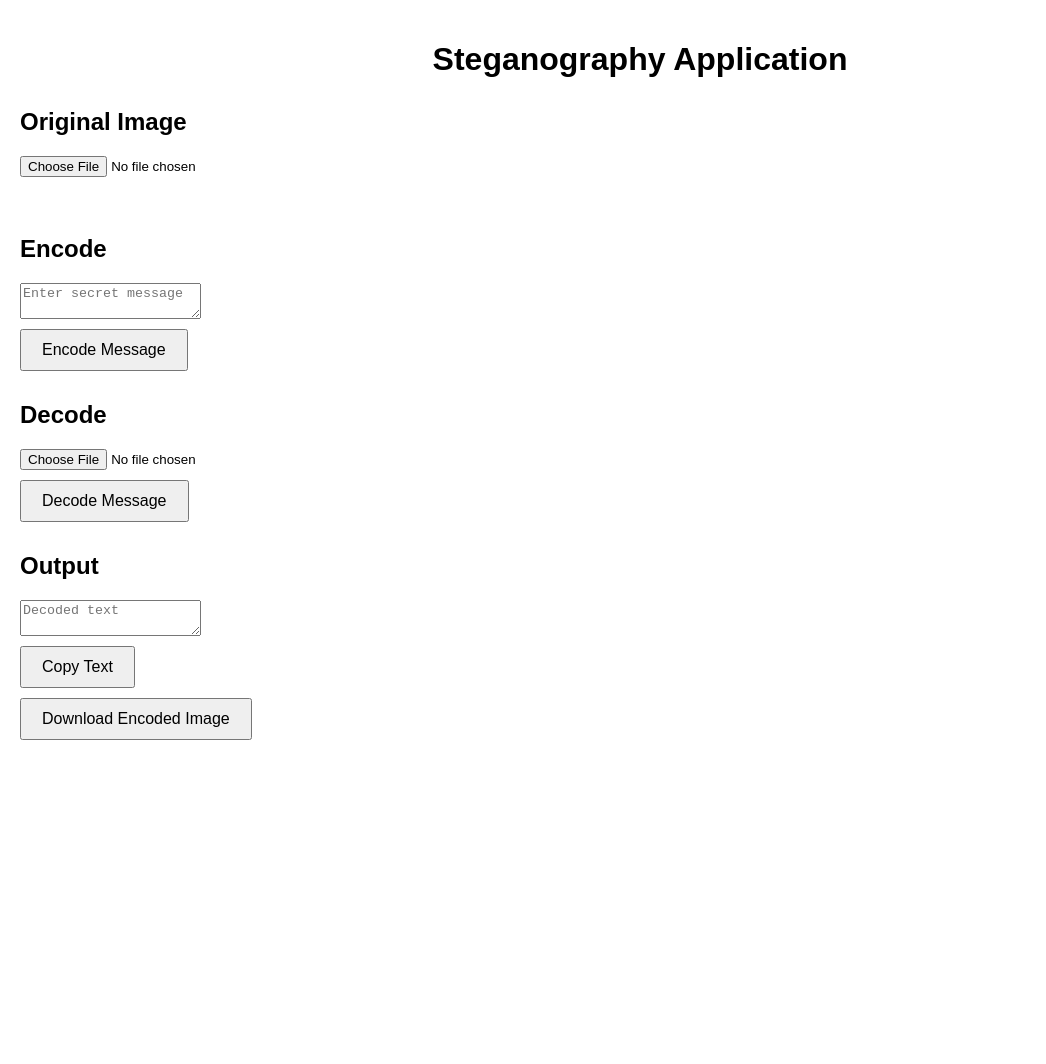
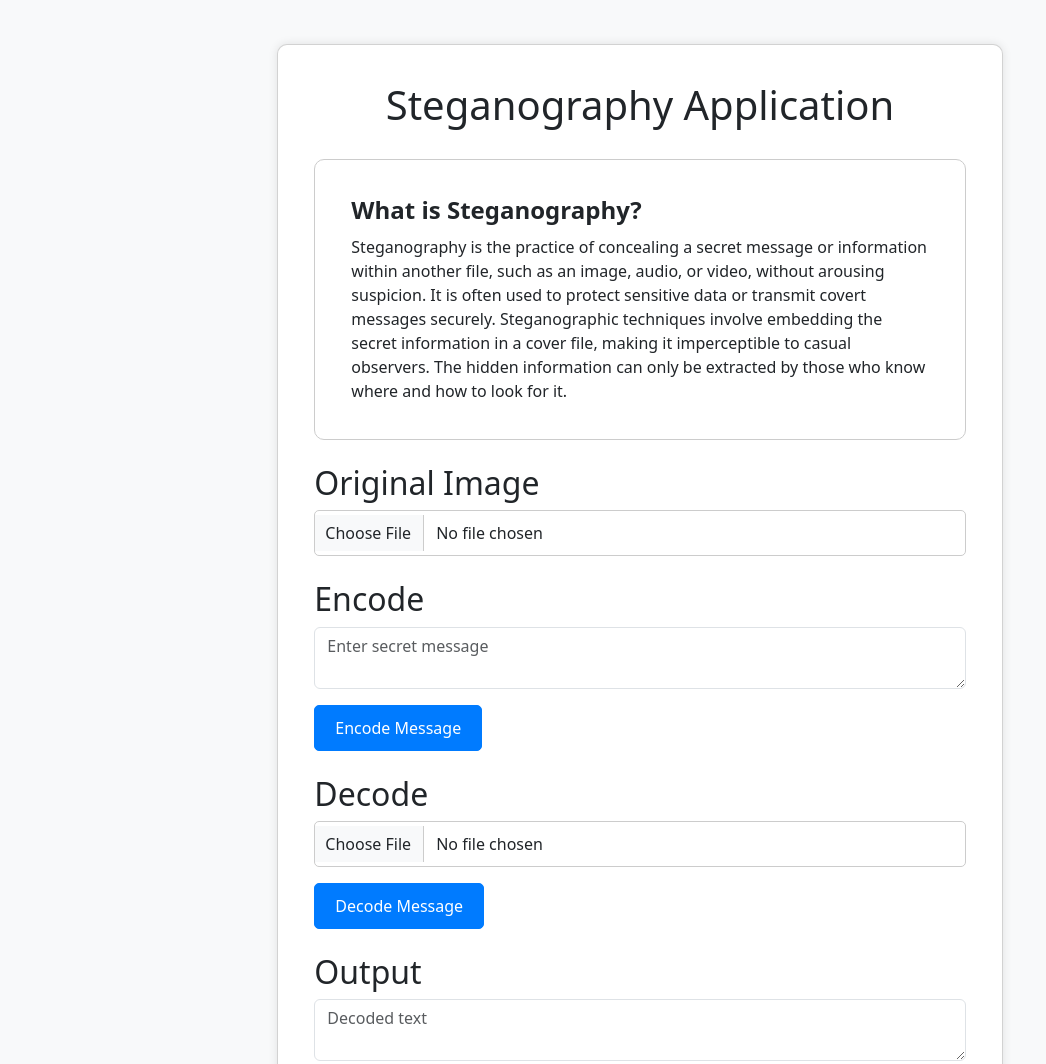
Before and after one commit to sxnkr/Steganographer, a plain HTML site: page index.html in a window 1280 px wide. Shown: the top 1064 px of the page, without its empty margins (0-1046 px from the left). Before the commit the page ends 800 px from the top, so only its background shows below. Drawn offline with nearby package versions, Linux system fonts and the light colour scheme.

Commit message:
Add a bit of styling

```diff
--- a/index.html
+++ b/index.html
@@ -2,31 +2,123 @@
 <html>
 <head>
   <title>Steganography Application</title>
-    <link rel="stylesheet" href="styles.css" />
+  <link rel="stylesheet" href="https://cdn.jsdelivr.net/npm/bootstrap@5.3.0/dist/css/bootstrap.min.css">
+  <style>
+    body {
+      background-color: #f8f9fa;
+    }
+
+    .container {
+    padding: 20px;
+  }
+
+    .card {
+      border-radius: 10px;
+      box-shadow: 0 0 10px rgba(0, 0, 0, 0.1);
+      padding: 20px;
+    }
+
+    .intro {
+      border-radius: 10px;
+      border: 1px solid #ccc;
+      padding: 20px;
+    }
+
+    h1 {
+      text-align: center;
+      margin-bottom: 30px;
+    }
+
+    input[type="file"],
+    textarea {
+      border-radius: 5px;
+      border: 1px solid #ccc;
+      padding: 10px;
+      width: 100%;
+      font-size: 16px;
+      margin-bottom: 10px;
+    }
+
+    .btn-primary {
+      background-color: #007bff;
+      border-color: #007bff;
+      color: #fff;
+      font-size: 16px;
+      padding: 10px 20px;
+      border-radius: 5px;
+    }
+
+    .btn-primary:hover {
+      background-color: #0069d9;
+      border-color: #0062cc;
+    }
+
+    #preview img,
+    #output img {
+      max-width: 100%;
+      height: auto;
+      margin-top: 10px;
+    }
+
+    .card-title {
+      font-size: 24px;
+      font-weight: bold;
+      margin-bottom: 10px;
+    }
+
+    .card-text {
+      font-size: 16px;
+      line-height: 1.5;
+    }
+  </style>
 </head>
 <body>
+  <div class="container">
+    <div class="row justify-content-center">
+      <div class="col-lg-8">
+        <div class="card mt-4">
+          <div class="card-body">
             <h1>Steganography Application</h1>
 
-    <h2>Original Image</h2>
-    <input type="file" id="imageInput" onchange="previewImage(event)" />
-    <br />
-    <div id="preview"></div>
-
-    <h2>Encode</h2>
-    <textarea id="messageInput" placeholder="Enter secret message"></textarea>
-    <button onclick="encode()">Encode Message</button>
-    <br />
-    <h2>Decode</h2>
-    <input type="file" id="encodedImageInput" />
-    <button onclick="decode()">Decode Message</button>
-    <br />
-    <h2>Output</h2>
-    <div id="output">
-      <textarea id="decodedText" placeholder="Decoded text"></textarea>
-      <button id="copyButton" onclick="copyText()">Copy Text</button>
+            <div class="intro mb-4">
+              <div class="card-body">
+                <h2 class="card-title">What is Steganography?</h2>
+                <p class="card-text">Steganography is the practice of concealing a secret message or information within another file, such as an image, audio, or video, without arousing suspicion. It is often used to protect sensitive data or transmit covert messages securely. Steganographic techniques involve embedding the secret information in a cover file, making it imperceptible to casual observers. The hidden information can only be extracted by those who know where and how to look for it.</p>
+              </div>
             </div>
 
-    <button id="downloadButton">Download Encoded Image</button>
+            <h2>Original Image</h2>
+            <div class="mb-3">
+              <input type="file" class="form-control" id="imageInput" onchange="previewImage(event)">
+            </div>
+            <div id="preview" class="text-center"></div>
+
+            <h2 class="mt-4">Encode</h2>
+            <div class="mb-3">
+              <textarea id="messageInput" class="form-control" placeholder="Enter secret message"></textarea>
+            </div>
+            <button class="btn btn-primary" onclick="encode()">Encode Message</button>
+
+            <h2 class="mt-4">Decode</h2>
+            <div class="mb-3">
+              <input type="file" class="form-control" id="encodedImageInput">
+            </div>
+            <button class="btn btn-primary" onclick="decode()">Decode Message</button>
+
+            <h2 class="mt-4">Output</h2>
+            <div id="output">
+              <div class="mb-3">
+                <textarea id="decodedText" class="form-control" placeholder="Decoded text"></textarea>
+              </div>
+              <button class="btn btn-primary" onclick="copyText()">Copy Text</button>
+            </div>
+
+            <button id="downloadButton" class="btn btn-primary mt-4">Download Encoded Image</button>
+          </div>
+        </div>
+      </div>
+    </div>
+  </div>
 
   <script src="./scripts/script.js"></script>
   <script src="./scripts/encode.js"></script>
--- a/scripts/decode.js
+++ b/scripts/decode.js
@@ -29,7 +29,7 @@ function decode() {
         const decodedMessage = binaryToText(binaryMessage);
         const cleanedMessage = decodedMessage.replace(/[^a-zA-Z0-9 ]/g, '');
         outputDiv.innerHTML = '';
-        outputDiv.innerHTML = '<textarea id="decodedText" placeholder="Decoded text">' + cleanedMessage + '</textarea><button id="copyButton" onclick="copyText()">Copy Text</button>';
+        outputDiv.innerHTML = '<textarea class="form-control" id="decodedText" placeholder="Decoded text" style="margin-bottom: 10px;">' + cleanedMessage + '</textarea><button class="btn btn-primary" id="copyButton" onclick="copyText()" style="margin-left: 10px;">Copy Text</button>';
 
         const copyButton = document.getElementById('copyButton');
         copyButton.style.display = 'inline-block';
```
Lines whose indentation alone changed are shown as unchanged.
